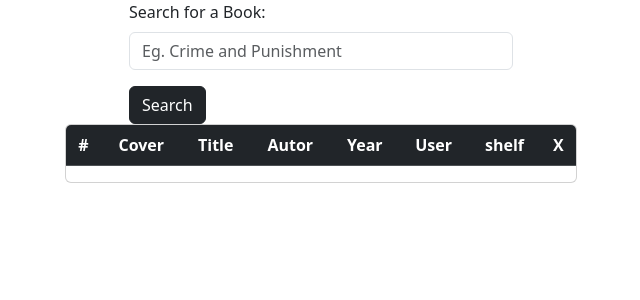
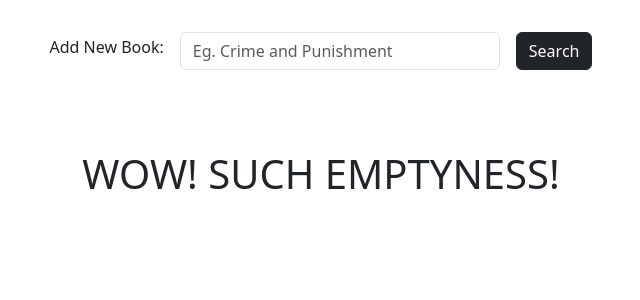
Before and after one commit to actexxat/bookster, a Flask app: page /home in a window 1280 px wide. Shown: the part 56-356 px from the top of the page, without its empty margins (319-959 px from the left). Run offline with Flask 3, Linux system fonts and the light colour scheme; a user stored in the database is signed in; data comes from the database, SQL or seed files in the repository; both versions use the stored data as it was after the commit; lists and menus that the app fills with data are empty.

Commit message:
fix styling and bugs

```diff
--- a/main.py
+++ b/main.py
@@ -107,7 +107,8 @@ def home():
     user = session['user_id']
     connection = sqlite3.connect("bookex.db")
     db_books = connection.cursor().execute("SELECT bookid,cover,title,author,year,username,shelf FROM books INNER JOIN users ON books.userid = users.id WHERE userid = ?",(user,))
-    return render_template("home.html", data=db_books)
+
+    return render_template("home.html", data=list(db_books))
 
 @app.route("/results", methods=['GET','POST'])
 @login_required
--- a/static/styles.css
+++ b/static/styles.css
@@ -30,14 +30,20 @@ html, body{
 
 
 .home{
-    width: 40vw;
-    margin: 0 auto;
+    width: 60vw;
+    margin: 1em auto;
 }
 .search-box{
-    width: 30vw;
-    margin: 0 auto;
+    width: 50vw;
+    margin: 1em auto;
+    display:flex;
+    justify-content:center;
+    align-items:center;
 }
 
+.search-field{
+    margin:1em;
+}
 
 .result-block{
     width: 40vw;
@@ -63,3 +69,13 @@ html, body{
 .book-cover{
     max-width:6em;
 }
+
+.remove{
+    width:6em;
+}
+
+.empty{
+    width:80%;
+    margin:4em auto;
+    text-align:center;
+}
--- a/templates/home.html
+++ b/templates/home.html
@@ -2,33 +2,31 @@
 {% block content %}
     <form action="/results" method="post">
       <div class="search-box">
-        <label class="form-label" >Search for a Book:</label>
-        <input class="form-control" name="search" type="text" placeholder="Eg. Crime and Punishment">
+        <label class="form-label" >Add New Book:</label>
+        <input class="search-field form-control" name="search" type="text" placeholder="Eg. Crime and Punishment" style="width:20em;">
         <input class="btn btn-dark" type="submit" value="Search">
       </div>
     </form>
+{% if data|length > 0 %}
 
-    <div class="home table-responsive card">
+    <div class="home  table-responsive card">
         <table class="table table-dark table-striped table-hover " style="">
             <thead>
               <tr>
                 <th class="text-center align-middle" scope="col">#</th>
                 <th class="text-center align-middle" scope="col">Cover</th>
-                <th class="text-center align-middle" scope="col">Title</th>
+                <th class="text-center align-middle" scope="col" style="width:9em;">Title</th>
                 <th class="text-center align-middle" scope="col">Autor</th>
                 <th class="text-center align-middle" scope="col">Year</th>
                 <th class="text-center align-middle" scope="col">User</th>
                 <th class="text-center align-middle" scope="col">shelf</th>
                 <th class="text-center align-middle" scope="col">X</th>
+                  </tr>
+            </thead>
 
-              </tr>
-            </thead>
             <tbody>
-
-        {% if data %}
             {% for book in data %}
                   <tr>
-
                     <th class="serial text-center align-middle" scope="row"></th>
                     <td class="text-center align-middle"><img src="{{book[1]}}" alt="bookcover" class="book-cover"></td>
                     <td class="text-center align-middle">{{book[2]}}</td>
@@ -37,13 +35,15 @@
                     <td class="text-center align-middle">{{book[5]}}</td>
                     <td class="text-center align-middle">{{book[6]}}</td>
                       <td class="text-center align-middle">
-                          <button class="remove" type="submit">Remove</button></td>
-
+                          <button class="remove btn btn-dark" type="submit">Remove</button></td>
                   </tr>
+            </tbody>
 
             {% endfor %}
+        </table>
+        {% else %}
+        <div class="empty"><h1>WOW! SUCH EMPTYNESS!</h1></div>
         {% endif %}
-                </tbody>
               </table>
     </div>
 {% endblock %}
--- a/templates/results.html
+++ b/templates/results.html
@@ -14,9 +14,9 @@
                         {% endif %}</p>
                         <p class="authors">{{ item['author'][0] }}</p>
                         <select name="state" id="state">
-                        <option value="Read">Read.</option>
-                        <option value="Read">Want to Read.</option>
-                        <option value="Read">Favorites.</option>
+                        <option value="Read" >Read</option>
+                        <option value="Want To Read">Want to Read</option>
+                        <option value="Favorites" >Favorites</option>
                         </select>
                     </div>
                     <button class="select" type="submit">Select</button>
```
Also changed, not shown: bookex.db, 2 other files.
